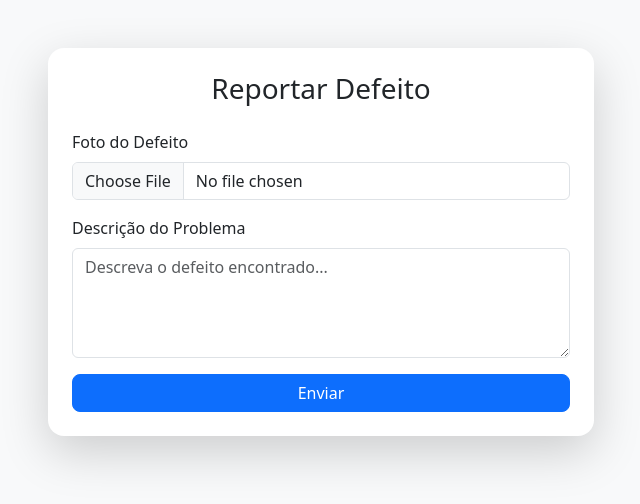
After one commit to MiguelDVigano/TCC-Etec_DS, a PHP site: page /view/problema.html in a window 1280 px wide. The commit adds this page. Shown: the top 504 px of the page, without its empty margins (319-959 px from the left). Run offline with PHP 8.4, Linux system fonts and the light colour scheme.

Commit message:
criação da tela de relatar problema

```diff
--- /dev/null
+++ b/view/problema.html
@@ -0,0 +1,43 @@
+<!DOCTYPE html>
+<html lang="pt-BR">
+<head>
+  <meta charset="UTF-8">
+  <title>Reportar Defeito - Laboratório</title>
+  <link href="https://cdn.jsdelivr.net/npm/bootstrap@5.3.0/dist/css/bootstrap.min.css" rel="stylesheet">
+</head>
+<body class="bg-light">
+
+  <div class="container py-5">
+    <div class="row justify-content-center">
+      <div class="col-md-6">
+        <div class="card shadow-lg border-0 rounded-4">
+          <div class="card-body p-4">
+            <h3 class="text-center mb-4">Reportar Defeito</h3>
+
+            <form>
+              <!-- Upload de imagem -->
+              <div class="mb-3">
+                <label for="imagemDefeito" class="form-label">Foto do Defeito</label>
+                <input class="form-control" type="file" id="imagemDefeito" accept="image/*">
+              </div>
+
+              <!-- Caixa de texto -->
+              <div class="mb-3">
+                <label for="descricaoProblema" class="form-label">Descrição do Problema</label>
+                <textarea class="form-control" id="descricaoProblema" rows="4" placeholder="Descreva o defeito encontrado..."></textarea>
+              </div>
+
+              <!-- Botão -->
+              <button type="submit" class="btn btn-primary w-100 rounded-3">
+                Enviar
+              </button>
+            </form>
+
+          </div>
+        </div>
+      </div>
+    </div>
+  </div>
+
+</body>
+</html>
--- a/view/reservar_laboratorio.php
+++ b/view/reservar_laboratorio.php
@@ -51,7 +51,7 @@ $professores = $conn->query("SELECT id_usuario AS id_professor, nome FROM usuari
                     <div class="col-md-5 col-lg-4 mb-4">
                         <div class="card border-0 shadow-sm h-100">
                             <div class="card-body">
-                                <h5 class="card-title text-warning fw-bold">
+                                <h5 class="card-title text-dark fw-bold">
                                     <i class="bi bi-door-closed me-2"></i><?= htmlspecialchars($lab['titulo_sala']) ?>
                                 </h5>
                                 <ul class="list-group list-group-flush mb-3">
```
